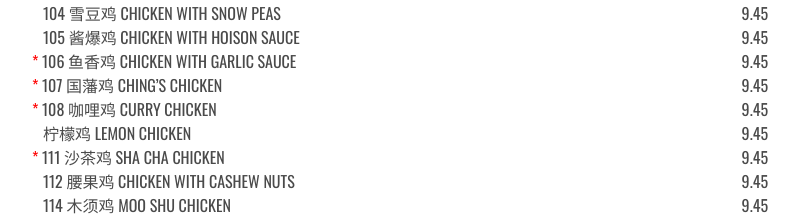
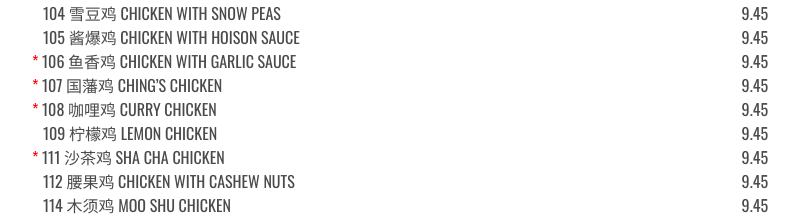
Before and after one commit to 1stwoktx/1stwok-REACT-website, a React (Create React App) app: page /mainCourse in a window 1280 px wide. Shown: the part 1862-2078 px from the top of the page, without its empty margins (240-1039 px from the left). Built offline with nearby package versions, Linux system fonts and the light colour scheme; a web font is replaced by a local one.

Commit message:
correct small text error  on menu

```diff
--- a/src/menus/Luncheon.js
+++ b/src/menus/Luncheon.js
@@ -24,7 +24,7 @@ export default () => {
                 <li>	<div className="menu-body">	<p className="dish">			{placeholder}	10	<span>	 BEEF WITH BROCCOLI	</span>	</p>	<p className="has-text-right price">	7.5	</p>	</div>	</li>
                 <li>	<div className="menu-body">	<p className="dish">			{placeholder}	11	<span>	PEPPER STEAK	</span>	</p>	<p className="has-text-right price">	7.5	</p>	</div>	</li>
                 <li>	<div className="menu-body">	<p className="dish">	<span style={{ color: "red" }}>	*	</span>	12	<span>	BEEF SZECHUAN	</span>	</p>	<p className="has-text-right price">	7.5	</p>	</div>	</li>
-                <li>	<div className="menu-body">	<p className="dish">				13	<span>	CHICKEN AND SHRIMP COMBO	</span>	</p>	<p className="has-text-right price">	7.95	</p>	</div>	</li>
+                <li>	<div className="menu-body">	<p className="dish">			{placeholder}	13	<span>	CHICKEN AND SHRIMP COMBO	</span>	</p>	<p className="has-text-right price">	7.95	</p>	</div>	</li>
                 <li>	<div className="menu-body">	<p className="dish">	<span style={{ color: "red" }}>	*	</span>	14	<span>	SHRIMP WITH GARLIC SAUCE	</span>	</p>	<p className="has-text-right price">	7.95	</p>	</div>	</li>
                 <li>	<div className="menu-body">	<p className="dish">			{placeholder}	15	<span>	SHRIMP WITH LOBSTER SAUCE	</span>	</p>	<p className="has-text-right price">	7.95	</p>	</div>	</li>
                 <li>	<div className="menu-body">	<p className="dish">	<span style={{ color: "red" }}>	*	</span>	16	<span>	SHRIMP SZECHUAN	</span>	</p>	<p className="has-text-right price">	7.95	</p>	</div>	</li>
--- a/src/menus/MainCourse/Chicken.js
+++ b/src/menus/MainCourse/Chicken.js
@@ -17,7 +17,7 @@ export default () => {
                 <li>	<div className="menu-body">	<p className="dish">	<span style={{ color: "red" }}>	*	</span>	106	<span>	鱼香鸡	</span>	<span>	CHICKEN WITH GARLIC SAUCE	</span>	</p>	<p className="has-text-right price">	9.45	</p>	</div>	</li>
                 <li>	<div className="menu-body">	<p className="dish">	<span style={{ color: "red" }}>	*	</span>	107	<span>	国藩鸡	</span>	<span>	CHING’S CHICKEN	</span>	</p>	<p className="has-text-right price">	9.45	</p>	</div>	</li>
                 <li>	<div className="menu-body">	<p className="dish">	<span style={{ color: "red" }}>	*	</span>	108	<span>	咖哩鸡	</span>	<span>	CURRY CHICKEN	</span>	</p>	<p className="has-text-right price">	9.45	</p>	</div>	</li>
-                <li>	<div className="menu-body">	<p className="dish">    {placeholder}	<span>	柠檬鸡	</span>	<span>	LEMON CHICKEN	</span>	</p>	<p className="has-text-right price">	9.45	</p>	</div>	</li>
+                <li>	<div className="menu-body">	<p className="dish">    {placeholder} 109	<span>	柠檬鸡	</span>	<span>	LEMON CHICKEN	</span>	</p>	<p className="has-text-right price">	9.45	</p>	</div>	</li>
                 <li>	<div className="menu-body">	<p className="dish">	<span style={{ color: "red" }}>	*	</span>	111	<span>	沙茶鸡	</span>	<span>	SHA CHA CHICKEN	</span>	</p>	<p className="has-text-right price">	9.45	</p>	</div>	</li>
                 <li>	<div className="menu-body">	<p className="dish">	{placeholder}			112	<span>	腰果鸡	</span>	<span>	CHICKEN WITH CASHEW NUTS	</span>	</p>	<p className="has-text-right price">	9.45	</p>	</div>	</li>
                 <li>	<div className="menu-body">	<p className="dish">	{placeholder}			114	<span>	木须鸡	</span>	<span>	MOO SHU CHICKEN	</span>	</p>	<p className="has-text-right price">	9.45	</p>	</div>	</li>
```
Also changed, not shown: 1 other file (tests, documents, lock files or other folders).
